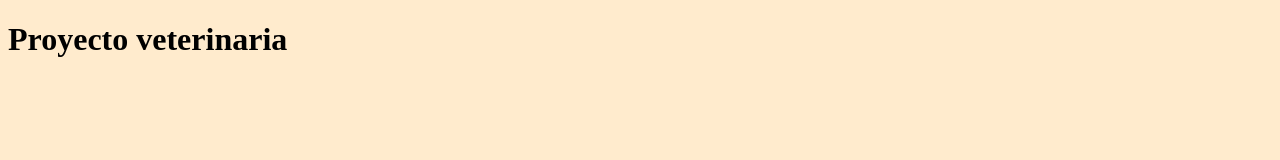
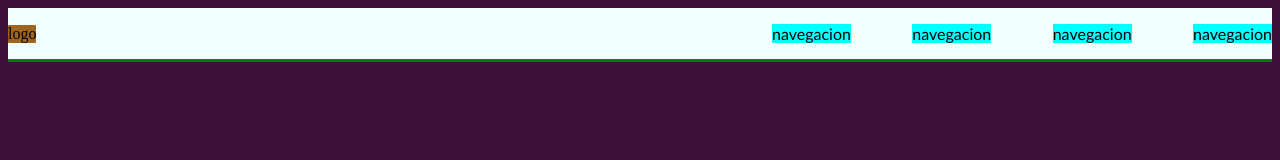
Before and after one commit to manuelalejandro14105/proyecto-veterinaria3parceros, a plain HTML site: page index.html in a window 1280 px wide. Drawn offline with Linux system fonts and the light colour scheme.

Commit message:
PRIMER DIA TRES PARCEROS
PRIMER DIA TRES PARCEROS

```diff
--- a/css/styles.css
+++ b/css/styles.css
@@ -1,3 +1,26 @@
 body {
-    background-color: blanchedalmond;
+    background-color: rgb(59, 16, 58);
 }
+/* ESTO ES NAVEGADORES */
+.container{
+display: flex;
+justify-content: space-between;
+align-items: center;
+background-color: azure;
+border-bottom: 3px solid   green;
+
+}
+.navigation{
+font-family: 'Trebuchet MS', 'Lucida Sans Unicode', 'Lucida Grande', 'Lucida Sans', Arial, sans-serif;
+display: flex;
+width: 500px;
+justify-content: space-between;
+list-style: none;
+}
+.barranav{
+background-color: aqua;
+}
+.logo{
+background-color: rgb(158, 101, 31);
+border-radius: 1px ;
+}
--- a/index.html
+++ b/index.html
@@ -5,8 +5,31 @@
     <meta name="viewport" content="width=device-width, initial-scale=1.0">
     <title>Veterinaria</title>
     <link rel="stylesheet" href="./css/styles.css">
+
 </head>
 <body>
-    <h1>Proyecto veterinaria</h1>
+    <!-- ESTOS SON NAVEGADORES / -->
+    <header
+    class="container">
+<span class="logo">logo</span>
+ <nav>
+    <ul class="navigation">
+        <li class="barranav">navegacion</li>
+        <li class="barranav">navegacion</li>
+        <li class="barranav">navegacion</li>
+        <li class="barranav">navegacion</li>
+    </ul>
+  </nav>
+
+</header>
+
+
+
+
+
+
+
+
+
 </body>
 </html>
```
